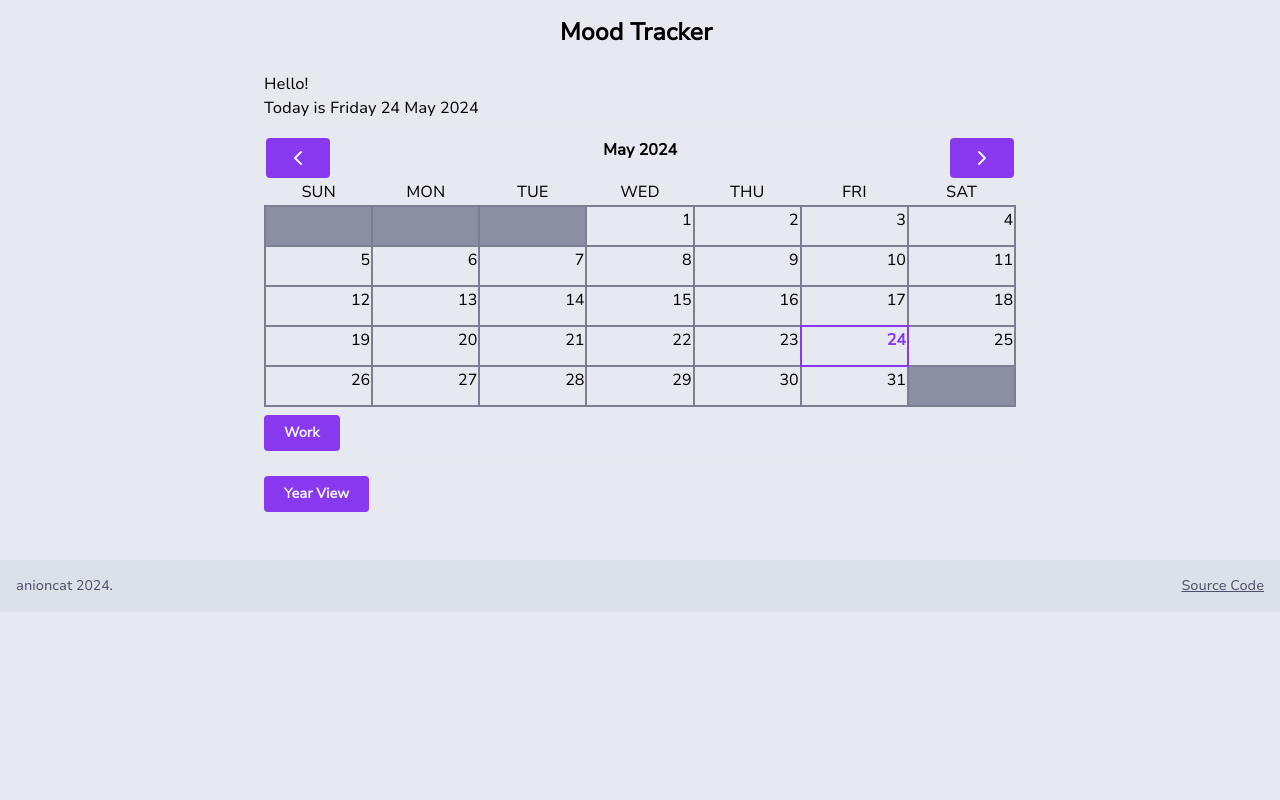
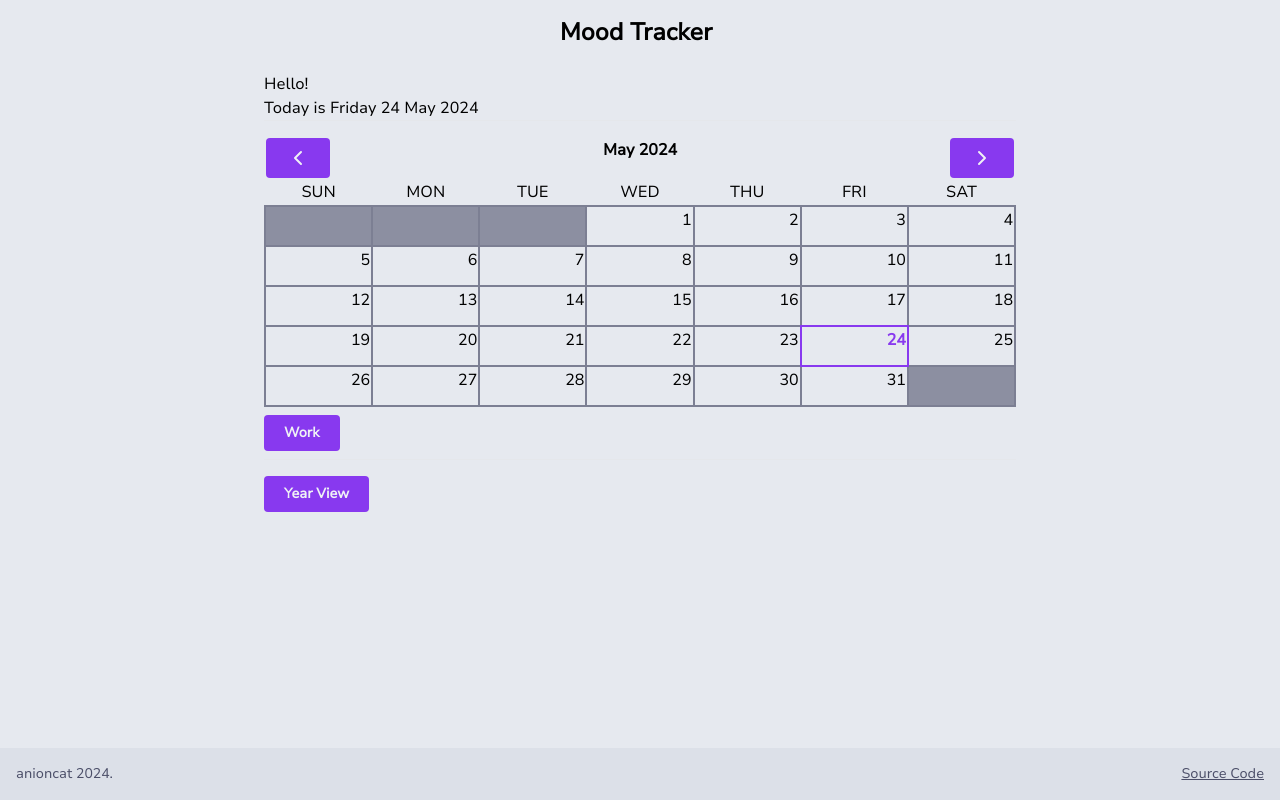
Before and after one commit to anioncat/habit-tracker, a React (Vite) app in the folder frontend/: page / in a window 1280 px wide. Built offline with nearby package versions, Linux system fonts and the light colour scheme.

Commit message:
Fix footer to bottom

```diff
--- a/frontend/public/appStyle.css
+++ b/frontend/public/appStyle.css
@@ -676,6 +676,14 @@ html {
   min-height: 3rem;
 }
 
+.min-h-full {
+  min-height: 100%;
+}
+
+.min-h-lvh {
+  min-height: 100lvh;
+}
+
 .w-3 {
   width: 0.75rem;
 }
--- a/frontend/src/App.tsx
+++ b/frontend/src/App.tsx
@@ -4,8 +4,8 @@ import { Route, Routes } from 'react-router-dom'
 import * as Pages from './pages'
 import { Footer } from './components'
 import { useSelectionStore } from './stores'
-import { DEFAULT_THEME } from './config/styles'
-import { applyTheme } from './config/styles/utils'
+import { DEFAULT_THEME } from './config'
+import { applyTheme } from './config/styles'
 
 export const App = () => {
   const setSelection = useSelectionStore((s) => s.setSelection)
@@ -26,13 +26,13 @@ export const App = () => {
   }, [theme])
 
   return (
-    <>
+    <div className="flex flex-col min-h-lvh">
       <Routes>
         <Route path="/" element={<Pages.Landing />} />
         <Route path="/entry/:year/:month/:date" element={<Pages.DayView />} />
         <Route path="*" element={<Pages.Landing />} />
       </Routes>
       <Footer />
-    </>
+    </div>
   )
 }
--- a/frontend/src/config/index.ts
+++ b/frontend/src/config/index.ts
@@ -1,3 +1,4 @@
 /// <reference types="node" />
 
 export * from './appInfo'
+export * from './styles'
--- a/frontend/src/config/styles/index.ts
+++ b/frontend/src/config/styles/index.ts
@@ -1,8 +1,10 @@
 import CatppuccinLatte from './catppuccin-latte'
-import { IThemes } from './utils'
+import { applyTheme, IThemes } from './utils'
 
 export const DEFAULT_THEME: string = 'catppuccin-latte'
 
 export const themes: IThemes = {
   'catppuccin-latte': CatppuccinLatte,
 }
+
+export { applyTheme }
```
